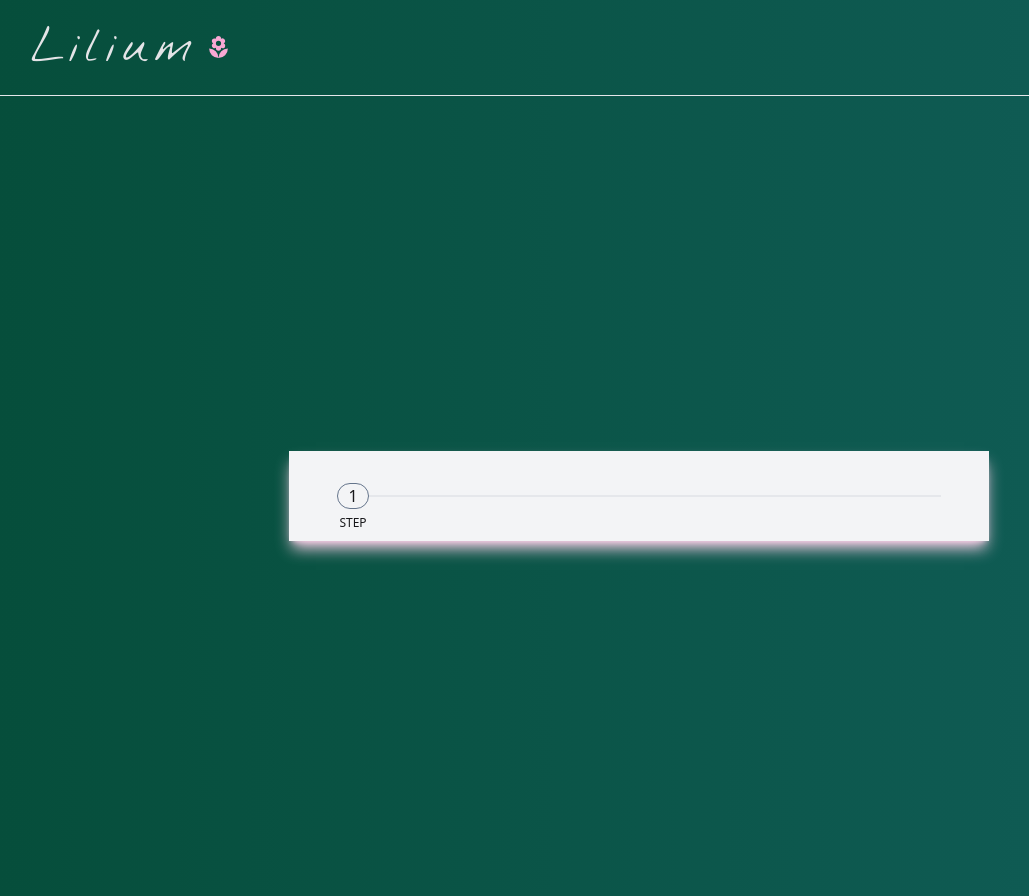
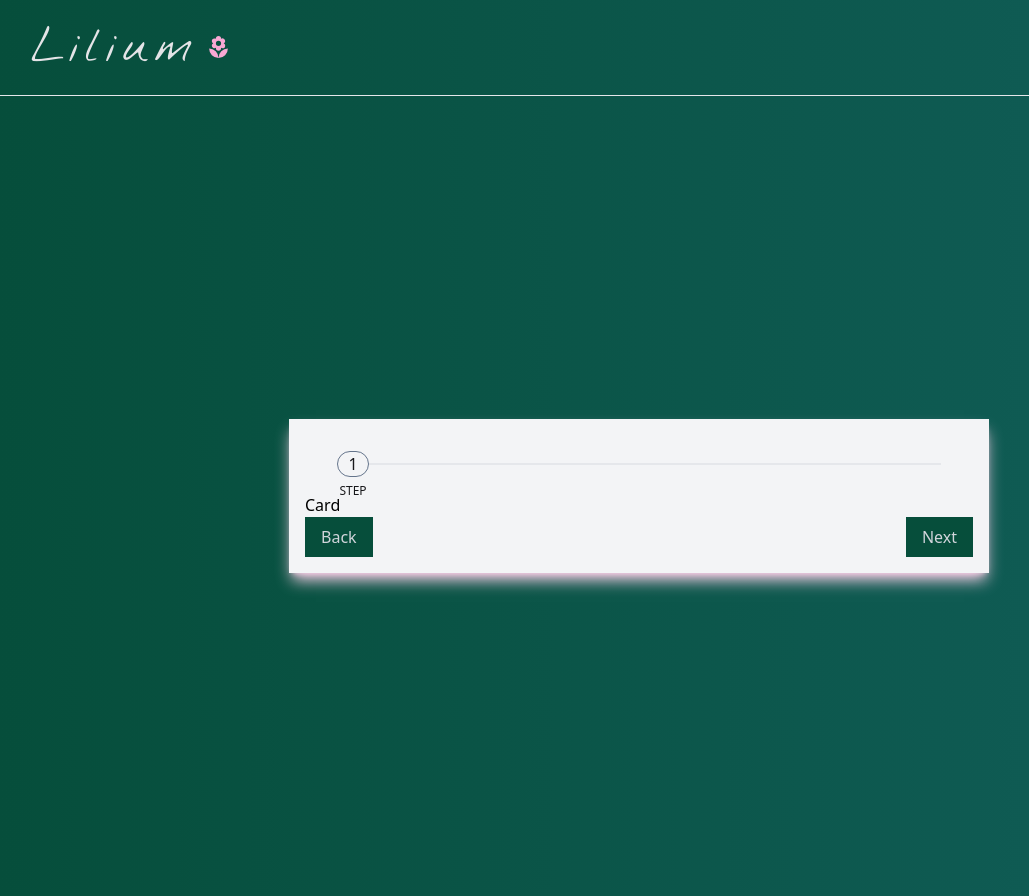
Before and after one commit to jonword/multistep-floral, a Next.js app: page / in a window 1280 px wide. Shown: the whole page, without its empty margins (1-1030 px from the left). Built offline with nearby package versions, Linux system fonts and the light colour scheme.

Commit message:
create the different form components

```diff
--- /dev/null
+++ b/src/components/steps/cardform.tsx
@@ -0,0 +1,7 @@
+import React from "react";
+
+const CardForm = () => {
+  return <div>CardForm</div>;
+};
+
+export default CardForm;
--- /dev/null
+++ b/src/components/steps/deliveryform.tsx
@@ -0,0 +1,7 @@
+import React from "react";
+
+const DeliveryForm = () => {
+  return <div>DeliveryForm</div>;
+};
+
+export default DeliveryForm;
--- /dev/null
+++ b/src/components/steps/paymentform.tsx
@@ -0,0 +1,7 @@
+import React from "react";
+
+const PaymentForm = () => {
+  return <div>PaymentForm</div>;
+};
+
+export default PaymentForm;
--- a/src/pages/index.tsx
+++ b/src/pages/index.tsx
@@ -1,3 +1,4 @@
+import Form from "@/components/form";
 import Stepper from "@/components/stepper";
 import Head from "next/head";
 
@@ -12,7 +13,7 @@ export default function Home() {
       </Head>
       <main className="flex h-screen flex-col items-center justify-center">
         <div className="flex flex-col w-full max-w-[700px] bg-gray-100 p-4 shadow-lg gap-10 shadow-pink-200">
-          <Stepper />
+          <Form />
         </div>
       </main>
     </>
```
Also changed, not shown: src/components/stepper.tsx (+6 -1 lines).
